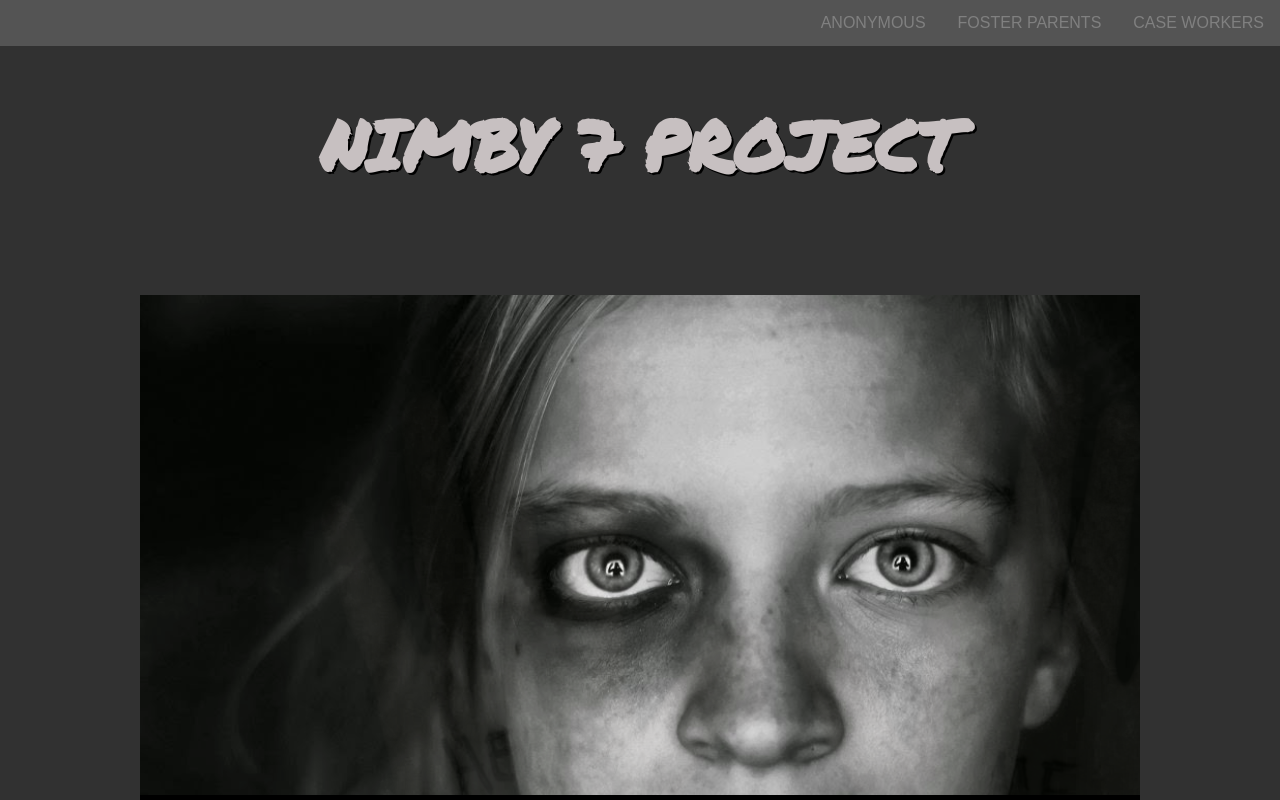
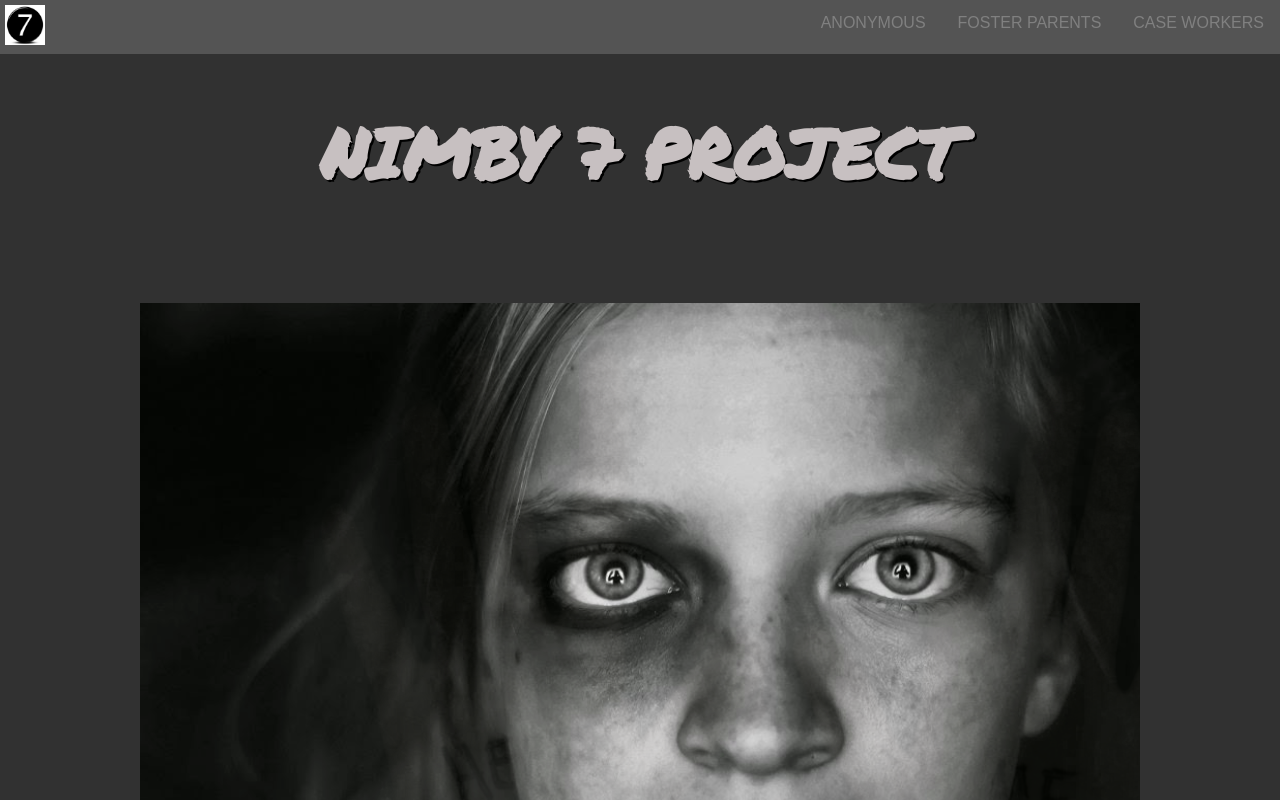
Before and after one commit to Yaretas/NIMBY7-Project, a plain HTML site: page index.html in a window 1280 px wide. Shown: the top 800 px of the page. Drawn offline with Linux system fonts and the light colour scheme.

Commit message:
added logo to nav-bar

```diff
--- a/css/style.css
+++ b/css/style.css
@@ -11,6 +11,12 @@ html, body{
     padding: 0;
     overflow: hidden;
     background-color: #545454;
+}
+
+#main-logo {
+    max-height: 40px;
+    width: auto;
+    padding: 5px;
 }
 
 .nav-bar li {
--- a/index.html
+++ b/index.html
@@ -13,6 +13,7 @@
 <body>
     <nav class="nav-bar">
         <ul>
+            <img id="main-logo" src="NIMBY-Logo.png">
             <li><a href="https://docs.google.com/forms/d/117vq3ezIG6cb5OsVf2fRTlSsWVSFZicESHaRZM0jbH8/edit?c=0&w=1">CASE WORKERS</a></li>
             <li><a href="https://docs.google.com/forms/d/1zzEMv-Chxm2Z9d_awYiRcCggW68UQdiRGwiGSlBIYFw/edit?c=0&w=1">FOSTER PARENTS</a></li>
             <li><a href="https://goo.gl/forms/HeXaPYloOXlERvIo2">ANONYMOUS</a></li>
```
